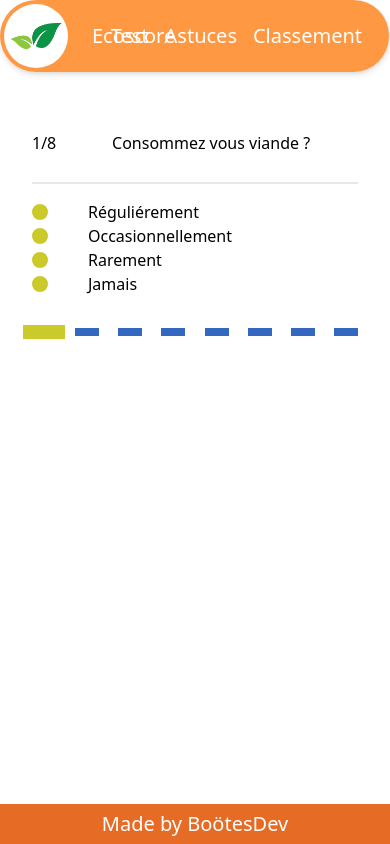
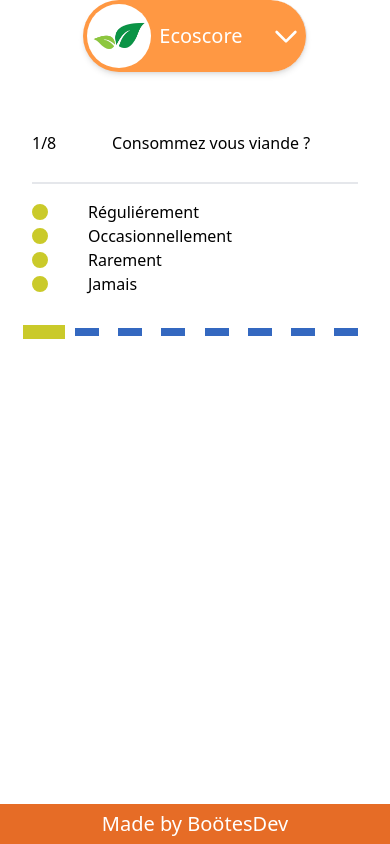
Before and after one commit to VCassina/ecoScore, a React (Create React App) app: page / in a window 390 px wide. Built offline with nearby package versions, Linux system fonts and the light colour scheme.

Commit message:
Site fonctionnel et terminé pour sa version mobile (mobile-first).

```diff
--- a/package.json
+++ b/package.json
@@ -11,6 +11,8 @@
     "gh-pages": "^6.1.1",
     "react": "^18.2.0",
     "react-dom": "^18.2.0",
+    "react-icons": "^5.0.1",
+    "react-responsive": "^9.0.2",
     "react-router-dom": "^6.13.0",
     "react-scripts": "5.0.1",
     "sass": "^1.70.0",
--- a/src/components/header.js
+++ b/src/components/header.js
@@ -1,38 +1,78 @@
-import React from "react"
-import { Link } from "react-router-dom"
-import Logo from "../assets/pngtree-green-leaves-vector-icon-design-on-white-background-various-shapes-of-png-image_1870597-removebg-preview.png"
+import React, { useState } from "react";
+import { Link } from "react-router-dom";
+import Logo from "../assets/pngtree-green-leaves-vector-icon-design-on-white-background-various-shapes-of-png-image_1870597-removebg-preview.png";
+import useIsMobile from "../helpers/useIsMobile.js";
+import { HiOutlineChevronDown, HiOutlineChevronUp } from "react-icons/hi";
 
-function Header()
-{
-  return (
-    <header className="flex justify-center  ">
+function Header() {
+  const isMobile = useIsMobile();
+  const [showMobileNav, setShowMobileNav] = useState(false);
 
-      <article className="border-r shadow-md p-1 bg-gold rounded-full w-full w-4/5 flex items-center space-x-4 text-center text-white text-xl"
-      >
-        <div className="rounded-full bg-white h-16 w-16 mr-2 flex items-center justify-center"
-        >
-          <img src={Logo} alt="Logo"/>
+  const commonHeaderContent = (
+    <div className="border-r shadow-md p-1 bg-gold rounded-full w-full w-4/5 flex items-center justify-between text-white text-xl">
+      <div className="flex items-center">
+        <div className="rounded-full bg-white h-16 w-16 mr-2 flex items-center justify-center">
+          <img src={Logo} alt="Logo" />
         </div>
         <p>Ecoscore</p>
-        <nav className="absolute right-5 flex-1"
-          >
+      </div>
+      {isMobile === "mobile" && (
+        <div className="chevron" onClick={() => setShowMobileNav(!showMobileNav)}>
+          {showMobileNav ? <HiOutlineChevronUp /> : <HiOutlineChevronDown />}
+        </div>
+      )}
+    </div>
+  );
 
-          <ul className="flex"
-          >
+  return (
+    <header className="flex justify-center">
+      <article>
+        {commonHeaderContent}
+        {isMobile === "desktop" && (
+          <nav className="absolute right-5 flex-1">
+            <ul className="flex">
               <li>
-              <Link to="/" className="px-2">Test</Link>
+                <Link to="/" className="px-2">
+                  Test
+                </Link>
               </li>
               <li>
-              <Link to="/astuces" className="px-2">Astuces</Link>
+                <Link to="/astuces" className="px-2">
+                  Astuces
+                </Link>
               </li>
               <li>
-              <Link to="/classement" className="px-2">Classement</Link>
+                <Link to="/classement" className="px-2">
+                  Classement
+                </Link>
               </li>
             </ul>
           </nav>
+        )}
+        {isMobile === "mobile" && (
+          <nav className={`mobileNav ${showMobileNav ? "mobileMasked" : ""}`}>
+            <ul className="flex">
+              <li>
+                <Link to="/" className="px-2">
+                  Test
+                </Link>
+              </li>
+              <li>
+                <Link to="/astuces" className="px-2">
+                  Astuces
+                </Link>
+              </li>
+              <li>
+                <Link to="/classement" className="px-2">
+                  Classement
+                </Link>
+              </li>
+            </ul>
+          </nav>
+        )}
       </article>
     </header>
-  )
+  );
 }
 
 export default Header;
--- /dev/null
+++ b/src/helpers/useIsMobile.js
@@ -0,0 +1,13 @@
+import { useMediaQuery } from 'react-responsive'
+
+function useIsMobile() {
+  const isMobile = useMediaQuery({ query: '(max-width: 768px)' })
+
+  if (isMobile) {
+    return 'mobile'
+  } else {
+    return 'desktop'
+  }
+}
+
+export default useIsMobile
--- a/src/styles/css/main.css
+++ b/src/styles/css/main.css
@@ -1,8 +1,27 @@
+@charset "UTF-8";
 @import "tailwindcss/base.css";
 @import "tailwindcss/components.css";
 @import "tailwindcss/utilities.css";
 .welcome-container {
   background-color: red;
+}
+
+.mobileNav {
+  opacity: 0;
+  overflow: hidden;
+  max-height: 0;
+  transition: max-height 0.25s ease-out, opacity 0.25s linear;
+}
+
+.mobileMasked {
+  opacity: 1;
+  max-height: 100vh; /* ou la hauteur nécessaire */
+  transition: max-height 0.25s ease-in, opacity 0.25s linear;
+}
+
+header .chevron {
+  font-size: xx-large;
+  cursor: pointer;
 }
 
 footer {
--- a/src/styles/scss/components/_header.scss
+++ b/src/styles/scss/components/_header.scss
@@ -1,2 +1,18 @@
-// header {
-// }
+.mobileNav {
+    opacity: 0;
+    overflow: hidden;
+    max-height: 0;
+    transition: max-height 0.25s ease-out, opacity 0.25s linear;
+  }
+
+  .mobileMasked {
+    opacity: 1;
+    max-height: 100vh; /* ou la hauteur nécessaire */
+    transition: max-height 0.25s ease-in, opacity 0.25s linear;
+  }
+
+
+header .chevron {
+    font-size: xx-large;
+    cursor: pointer;
+}
```
Also changed, not shown: 2 other files (tests, documents, lock files or other folders). Lines whose indentation alone changed are shown as unchanged.
